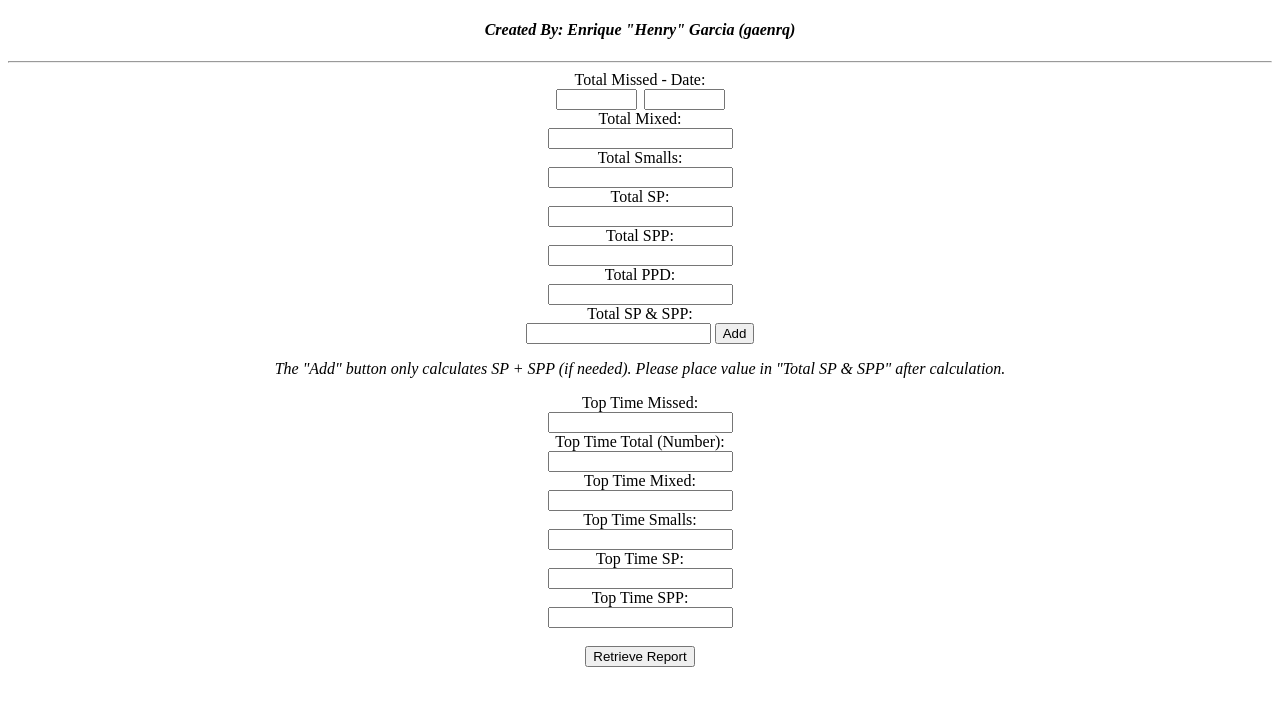
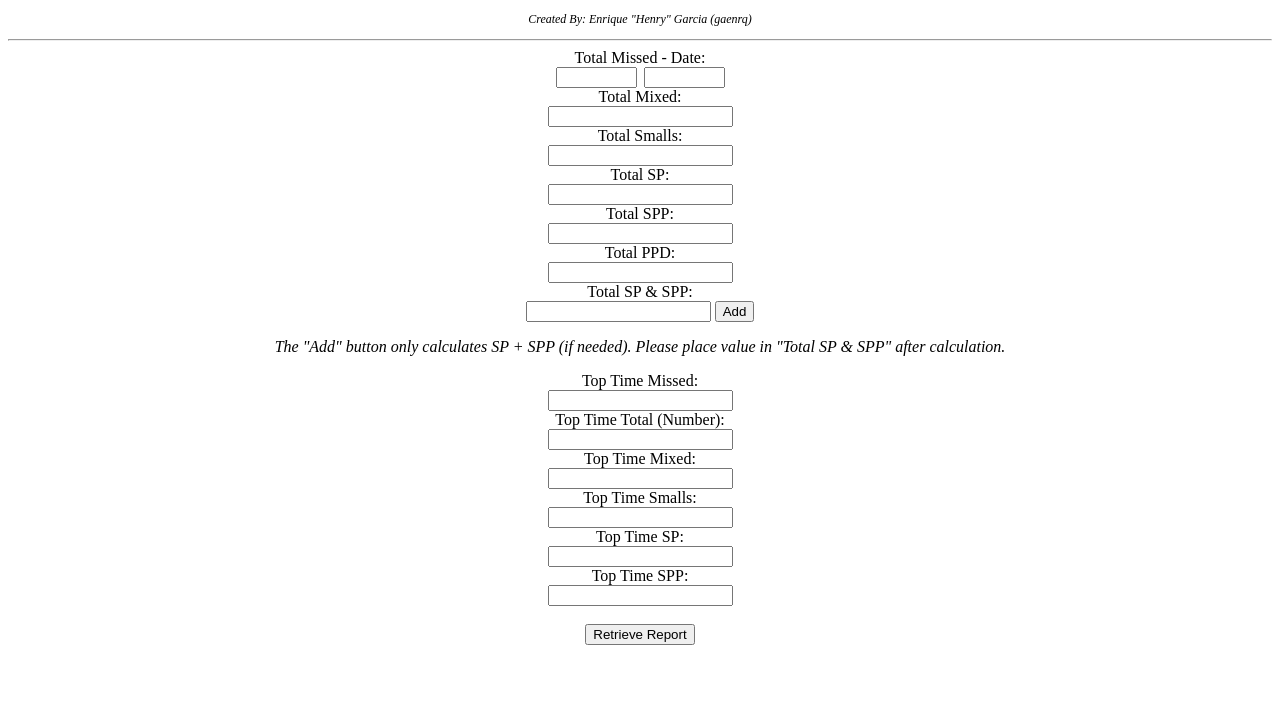
Before and after one commit to Henry-91/Henry-91.github.io, a plain HTML site: page index.html in a window 1280 px wide. Drawn offline with Linux system fonts and the light colour scheme.

Commit message:
Update index.html

```diff
--- a/index.html
+++ b/index.html
@@ -9,7 +9,7 @@
 
 <body>
 
-  <h4><i>Created By: Enrique "Henry" Garcia (gaenrq)</i></h4>
+  <p id="byline"><i>Created By: Enrique "Henry" Garcia (gaenrq)</i></p>
   <hr>
   Total Missed - Date: <br>
   <input type="text" id="tMiss" size="7"><input type="text" id="date" size="7"><br>
```
